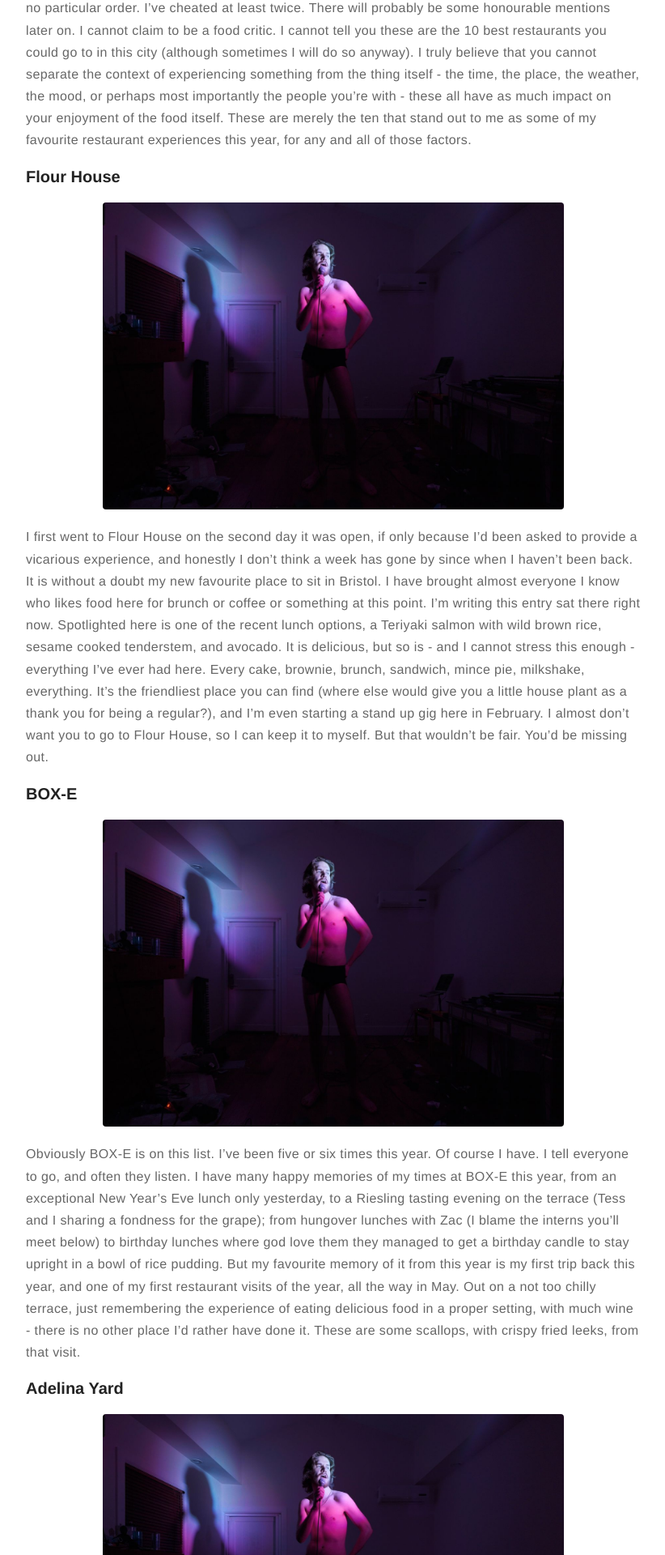
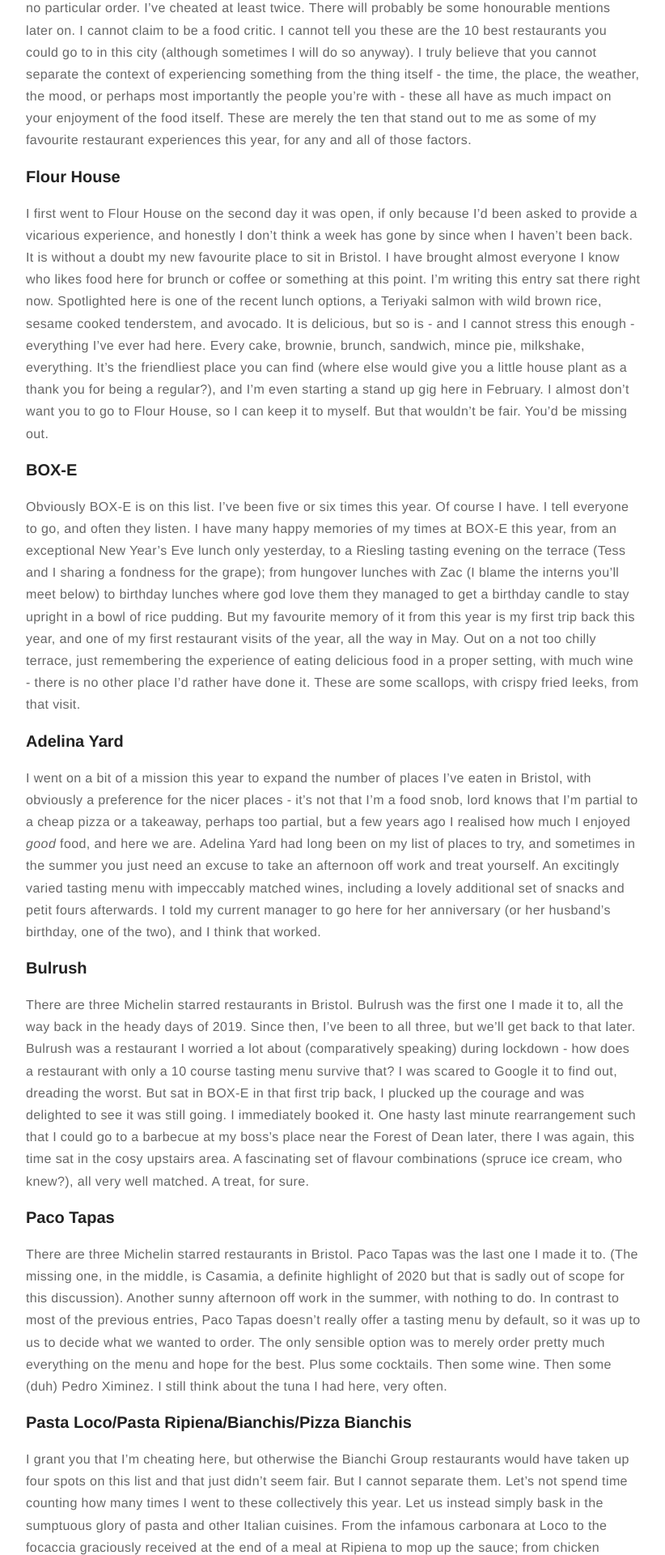
Before and after one commit to samhealer/samhealer.github.io, a Jekyll site: the page built from _posts/2022-01-01-restaurants.markdown, in a window 1280 px wide. Shown: the part 373-2293 px from the top of the page at 81% size, without its empty margins (228-1050 px from the left). Built offline with Jekyll 4.4.1, drawn with Linux system fonts in a browser that asks for light colours.

Commit message:
Temp comment out images

```diff
--- a/_posts/2022-01-01-restaurants.markdown
+++ b/_posts/2022-01-01-restaurants.markdown
@@ -14,60 +14,60 @@
 
 ### Flour House
 
-![bo](/assets/images/bo.jpg)
+<!-- ![bo](/assets/images/bo.jpg) -->
 
 I first went to Flour House on the second day it was open, if only because I'd been asked to provide a vicarious experience, and honestly I don't think a week has gone by since when I haven't been back. It is without a doubt my new favourite place to sit in Bristol. I have brought almost everyone I know who likes food here for brunch or coffee or something at this point. I'm writing this entry sat there right now. Spotlighted here is one of the recent lunch options, a Teriyaki salmon with wild brown rice, sesame cooked tenderstem, and avocado. It is delicious, but so is - and I cannot stress this enough - everything I've ever had here. Every cake, brownie, brunch, sandwich, mince pie, milkshake, everything. It's the friendliest place you can find (where else would give you a little house plant as a thank you for being a regular?), and I'm even starting a stand up gig here in February. I almost don't want you to go to Flour House, so I can keep it to myself. But that wouldn't be fair. You'd be missing out.
 
 ### BOX-E
 
-![bo](/assets/images/bo.jpg)
+<!-- ![bo](/assets/images/bo.jpg) -->
 
 Obviously BOX-E is on this list. I've been five or six times this year. Of course I have. I tell everyone to go, and often they listen. I have many happy memories of my times at BOX-E this year, from an exceptional New Year's Eve lunch only yesterday, to a Riesling tasting evening on the terrace (Tess and I sharing a fondness for the grape); from hungover lunches with Zac (I blame the interns you'll meet below) to birthday lunches where god love them they managed to get a birthday candle to stay upright in a bowl of rice pudding. But my favourite memory of it from this year is my first trip back this year, and one of my first restaurant visits of the year, all the way in May. Out on a not too chilly terrace, just remembering the experience of eating delicious food in a proper setting, with much wine - there is no other place I'd rather have done it. These are some scallops, with crispy fried leeks, from that visit.
 
 ### Adelina Yard
 
-![bo](/assets/images/bo.jpg)
+<!-- ![bo](/assets/images/bo.jpg) -->
 
 I went on a bit of a mission this year to expand the number of places I've eaten in Bristol, with obviously a preference for the nicer places - it's not that I'm a food snob, lord knows that I'm partial to a cheap pizza or a takeaway, perhaps too partial, but a few years ago I realised how much I enjoyed *good* food, and here we are. Adelina Yard had long been on my list of places to try, and sometimes in the summer you just need an excuse to take an afternoon off work and treat yourself. An excitingly varied tasting menu with impeccably matched wines, including a lovely additional set of snacks and petit fours afterwards. I told my current manager to go here for her anniversary (or her husband's birthday, one of the two), and I think that worked.
 
 ### Bulrush
 
-![bo](/assets/images/bo.jpg)
+<!-- ![bo](/assets/images/bo.jpg) -->
 
 There are three Michelin starred restaurants in Bristol. Bulrush was the first one I made it to, all the way back in the heady days of 2019. Since then, I've been to all three, but we'll get back to that later. Bulrush was a restaurant I worried a lot about (comparatively speaking) during lockdown - how does a restaurant with only a 10 course tasting menu survive that? I was scared to Google it to find out, dreading the worst. But sat in BOX-E in that first trip back, I plucked up the courage and was delighted to see it was still going. I immediately booked it. One hasty last minute rearrangement such that I could go to a barbecue at my boss's place near the Forest of Dean later, there I was again, this time sat in the cosy upstairs area. A fascinating set of flavour combinations (spruce ice cream, who knew?), all very well matched. A treat, for sure.
 
 ### Paco Tapas
 
-![bo](/assets/images/bo.jpg)
+<!-- ![bo](/assets/images/bo.jpg) -->
 
 There are three Michelin starred restaurants in Bristol. Paco Tapas was the last one I made it to. (The missing one, in the middle, is Casamia, a definite highlight of 2020 but that is sadly out of scope for this discussion). Another sunny afternoon off work in the summer, with nothing to do. In contrast to most of the previous entries, Paco Tapas doesn't really offer a tasting menu by default, so it was up to us to decide what we wanted to order. The only sensible option was to merely order pretty much everything on the menu and hope for the best. Plus some cocktails. Then some wine. Then some (duh) Pedro Ximinez. I still think about the tuna I had here, very often.
 
 ### Pasta Loco/Pasta Ripiena/Bianchis/Pizza Bianchis
 
-![bo](/assets/images/bo.jpg)
+<!-- ![bo](/assets/images/bo.jpg) -->
 
 I grant you that I'm cheating here, but otherwise the Bianchi Group restaurants would have taken up four spots on this list and that just didn't seem fair. But I cannot separate them. Let's not spend time counting how many times I went to these collectively this year. Let us instead simply bask in the sumptuous glory of pasta and other Italian cuisines. From the infamous carbonara at Loco to the focaccia graciously received at the end of a meal at Ripiena to mop up the sauce; from chicken milanese to some of the best pizza (and, I would add, some of the best chocolate milkshakes) in Bristol. The arancini at all of them. And the fact that I'm apparently enough of a regular to warrant a glass of fizz when I turn up. A Bristol staple that I was delighted to keep in my calendar regularly this year.
 
 ### The Hobgoblin
 
-![bo](/assets/images/bo.jpg)
+<!-- ![bo](/assets/images/bo.jpg) -->
 
 The Hobgoblin does the best burgers in Bristol. I will not be accepting counterarguments on this. I assure you I have done the research. Don't at me. I hadn't been since before lockdown in March 2020. I was worried it wouldn't be the same. But in October, for one of my many food-related birthday celebrations, I took all of my interns out for burgers there and god was I glad to not be wrong. This was the first time I think I'd seen all of them in person at once. I'd made my signature chocolate cake for the occasion, and they surprised me with a very sweet present. The rest of the evening was spent drinking copious amounts and boy did I feel it the next day. But it was 100% worth it, and would have been 100% worse without a Hobgoblin cheeseburger in me to start with.
 
 ### The Pony
 
-![bo](/assets/images/bo.jpg)
+<!-- ![bo](/assets/images/bo.jpg) -->
 
 There was lots of other food around my birthday (Six By Nico with Alex and Andy, Clifton Sausage for a CDS mentoring dinner, Ahh Toots for afternoon tea with Soph, the aforementioned BOX-E birthday lunch), but this was the day itself (although even then I made it to Flour House for brunch with Thomas too). Having no means of ever getting to the original Pony And Trap in Chew Magna, the team opening a bistro in Bedminster made my life much easier. This was absolutely a birthday meal to remember, dutifully joined by Ben. Milk Stout tiramisu, a beautiful piece of Cull Yaw, and rainbow trout. Very nice wine. And a nice early evening of it too. 28 years old.
 
 ### Root
 
-![bo](/assets/images/bo.jpg)
+<!-- ![bo](/assets/images/bo.jpg) -->
 
 I'm not much of a sharer, when it comes to food, as Soph disastrously found out when we ordered a Chinese takeaway about three weeks before I moved in with her. That was difficult. But times have changed, even when you'd assume Covid would have pushed me further towards keeping to myself. Phoebe came down to visit for the first time in lord knows how long, and what an excuse to try Root, yet another restaurant in the Cargo shipping containers. Following the Paco Tapas vibe, we ordered pretty much most of the menu and hoped for the best. We were not wrong. Predominantly vegetarian or fish-based dishes, this very much demonstrates that meat (delicious though it is) is never a requirement for excellent dining. Eat everything and avoid disappointment.
 
 ### Breaking Bread/Home Grown
 
-![bo](/assets/images/bo.jpg)
+<!-- ![bo](/assets/images/bo.jpg) -->
 
 I went to Breaking Bread in a few different guises this year (from a non-culinary point of view, I also went to perform at the comedy night a few times, which was always a lot of fun, not least in that they also gave us food). There was my first restaurant trip back of the year, a Sunday roast at the Pipe and Lovers section which was delicious if emotionally devastating (thank god for red wine); there was a further trip to Pipe And Lovers with Zac and Martha, to enjoy a burger (not as good as The Hobgoblin, but you knew that, it was unfair to expect it); and finally a trip with Maddie and Chris to Home Grown, the fancier element of the whole affair. I've never eaten tomatoes as nice. And that's saying something. I don't know whether it will be back next year, but I hope it outlives Covid - a food tent on the Downs feels right for Bristol.
```
